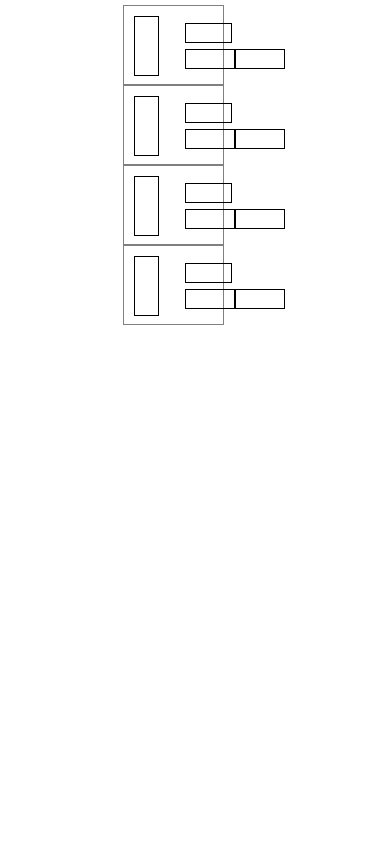
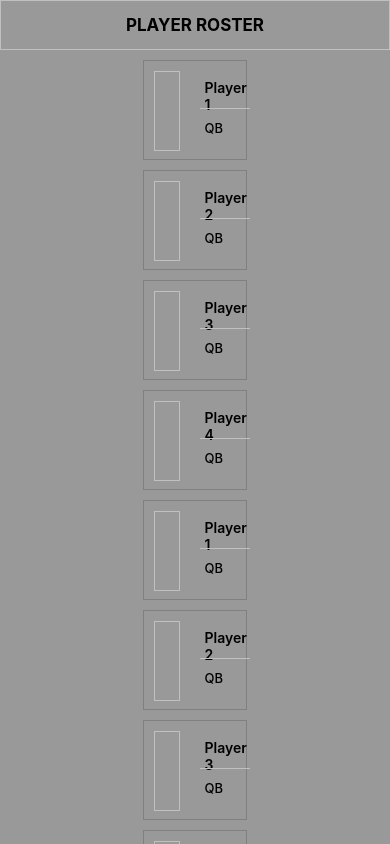
Before and after one commit to parthsonkhia/V2T, a React Native app in the folder V2T/: screen / in a window 390 px wide. Built offline with nearby package versions, Linux system fonts and the light colour scheme.

Commit message:
Profile page - Incomplete
Tried a few things

```diff
--- a/V2T/App.js
+++ b/V2T/App.js
@@ -1,14 +1,18 @@
-import { StyleSheet, Text, View } from 'react-native';
-import Login from './screens/login/login';
-import Register from './screens/register/register';
-import Roster from './screens/roster/roster';
+import { StyleSheet, Text, View } from "react-native";
+import Login from "./screens/login/login";
+import Register from "./screens/register/register";
+import Roster from "./screens/roster/roster";
+import { SafeAreaProvider, SafeAreaView } from "react-native-safe-area-context";
+import { NavigationContainer } from "@react-navigation/native";
 
 export default function App() {
-  return (
-    <View>
-      {/* <Login /> */}
-      {/* <Register /> */}
-      <Roster />
-    </View>
-  );
+	return (
+		<SafeAreaProvider>
+			<NavigationContainer>
+				{/* <Login /> */}
+				{/* <Register /> */}
+				<Roster />
+			</NavigationContainer>
+		</SafeAreaProvider>
+	);
 }
--- /dev/null
+++ b/V2T/components/header.js
@@ -0,0 +1,27 @@
+import React from 'react';
+import { Text, StyleSheet, View } from 'react-native';
+import { SafeAreaProvider, SafeAreaView } from 'react-native-safe-area-context';
+
+export default function Header(props) {
+  return (
+    <View style={styles.container}>
+        <Text style={styles.headerText}>{props.title}</Text>
+    </View>
+  )
+}
+
+const styles = StyleSheet.create({
+    container: {
+        borderWidth: 1,
+        borderColor: "silver",
+        width: "100%",
+        height: 50,
+        justifyContent: "center",
+        alignItems: "center",
+    },
+    headerText: {
+        fontWeight: "700",
+        fontSize: 17,
+        textAlign: "center"
+    }
+})
--- a/V2T/components/profile.js
+++ b/V2T/components/profile.js
@@ -1,21 +1,22 @@
 import React from "react";
 import { View, Text, StyleSheet } from "react-native";
+import Header from "./header";
 
-const Profile = () => {
+const Profile = (props) => {
 	return (
 		<View style={styles.container}>
 			<View style={styles.photo} />
 			<View style={styles.rightBox}>
 				<View style={styles.nameBox}>
-					<Text></Text>
+					<Text style={styles.nameText}>{props.name}</Text>
 				</View>
 				<View style={styles.rightBottomBox}>
-					<View style={styles.details}>
-						<Text></Text>
+					<View style={[styles.details, { width: "100%" }]}>
+						<Text style={styles.detailsText}>{props.position}</Text>
 					</View>
-					<View style={styles.details}>
-						<Text></Text>
-					</View>
+					{/* <View style={[styles.details, {width: "30%"}]}>
+						<Text style={styles.detailsText}>{props.age}</Text>
+					</View> */}
 				</View>
 			</View>
 		</View>
@@ -26,46 +27,51 @@ const styles = StyleSheet.create({
 	container: {
 		borderWidth: 1,
 		borderColor: "grey",
-		width: "70%",
-		height: 80,
-        flexDirection: "row"
+		width: "95%",
+		height: 100,
+		flexDirection: "row",
+		marginBottom: 10,
 	},
 	photo: {
 		borderWidth: 1,
-		borderColor: "#000",
+		borderColor: "silver",
 		width: "25%",
-		height: 60,
+		height: 80,
 		margin: 10,
 	},
 	rightBox: {
-		// borderWidth: 1,
-		// borderColor: "#000",
 		width: "60%",
-		height: 60,
+		height: 80,
 		margin: 10,
-        justifyContent: "space-evenly",
-        alignItems: "center"
+		justifyContent: "space-evenly",
+		alignItems: "center",
 	},
 	nameBox: {
-		borderWidth: 1,
-		borderColor: "#000",
-		width: "80%",
-		height: 20,
+		width: "100%",
+		height: 30,
+		padding: 5,
+	},
+	rightBottomBox: {
+		borderTopWidth: 1,
+		borderColor: "silver",
+		flexDirection: "row",
+		justifyContent: "space-between",
+		alignItems: "center",
+		width: "100%",
+		height: 40,
 	},
 	details: {
-		borderWidth: 1,
-		borderColor: "#000",
-		width: 50,
-		height: 20,
+		height: 30,
+		justifyContent: "center",
+		alignItems: "flex-start",
+		padding: 5,
 	},
-	rightBottomBox: {
-		// borderWidth: 1,
-		// borderColor: "#000",
-        flexDirection: "row",
-        justifyContent: "space-evenly",
-        alignItems: "center",
-        width: "80%",
-        height: 20
+	nameText: {
+		fontWeight: "600",
+	},
+	detailsText: {
+		fontSize: 13,
+		fontWeight: "500",
 	},
 });
 
--- a/V2T/package.json
+++ b/V2T/package.json
@@ -9,10 +9,13 @@
     "web": "expo start --web"
   },
   "dependencies": {
+    "@react-navigation/native": "^6.0.13",
     "expo": "~46.0.9",
     "expo-status-bar": "~1.4.0",
     "react": "18.0.0",
-    "react-native": "0.69.5"
+    "react-native": "0.69.6",
+    "react-native-screens": "~3.15.0",
+    "react-native-safe-area-context": "4.3.1"
   },
   "devDependencies": {
     "@babel/core": "^7.12.9"
--- /dev/null
+++ b/V2T/screens/roster/playerList.js
@@ -0,0 +1,32 @@
+import React from "react";
+import { View, ScrollView, StyleSheet } from "react-native";
+import Profile from "../../components/profile";
+
+export default function PlayerList(props) {
+	return (
+		<ScrollView showsVerticalScrollIndicator={false} style={styles.scrollViewStyle}>
+			<View style={styles.container}>
+				{props.data.map((obj, i) => {
+					return (
+						<Profile
+							key={i}
+							name={obj.name}
+							position={obj.position}
+							age={obj.age}
+						/>
+					);
+				})}
+			</View>
+		</ScrollView>
+	);
+}
+
+const styles = StyleSheet.create({
+	container: {
+		width: "100%",
+		alignItems: "center",
+	},
+    scrollViewStyle: {
+        marginTop: 10
+    }
+});
--- a/V2T/screens/roster/roster.js
+++ b/V2T/screens/roster/roster.js
@@ -1,27 +1,65 @@
 import React from "react";
 import { View, StyleSheet } from "react-native";
-import Profile from "../../components/profile";
+import Header from "../../components/header";
+import { SafeAreaProvider, SafeAreaView } from "react-native-safe-area-context";
+import PlayerList from "./playerList";
 
 const Roster = () => {
-	const data = [1, 2, 3, 4];
+	const data = [
+		{
+			name: "Player 1",
+			position: "QB",
+			age: 21,
+		},
+		{
+			name: "Player 2",
+			position: "QB",
+			age: 21,
+		},
+		{
+			name: "Player 3",
+			position: "QB",
+			age: 21,
+		},
+		{
+			name: "Player 4",
+			position: "QB",
+			age: 21,
+		},
+		{
+			name: "Player 1",
+			position: "QB",
+			age: 21,
+		},
+		{
+			name: "Player 2",
+			position: "QB",
+			age: 21,
+		},
+		{
+			name: "Player 3",
+			position: "QB",
+			age: 21,
+		},
+		{
+			name: "Player 4",
+			position: "QB",
+			age: 21,
+		},
+	];
 	return (
-		<View style={styles.container}>
-			<View>
-				{data.map((i) => {
-					return <Profile key={i} />;
-				})}
-			</View>
-		</View>
+		<SafeAreaView style={styles.container}>
+			<Header title="PLAYER ROSTER" />
+			<PlayerList data={data}/>
+		</SafeAreaView>
 	);
 };
 
 const styles = StyleSheet.create({
 	container: {
 		height: "100%",
-		borderWidth: 5,
-		borderColor: "#fff",
 		alignItems: "center",
-		justifyContent: "center",
+		backgroundColor: "#999999",
 	},
 });
 
```
Also changed, not shown: 1 other file (tests, documents, lock files or other folders).
